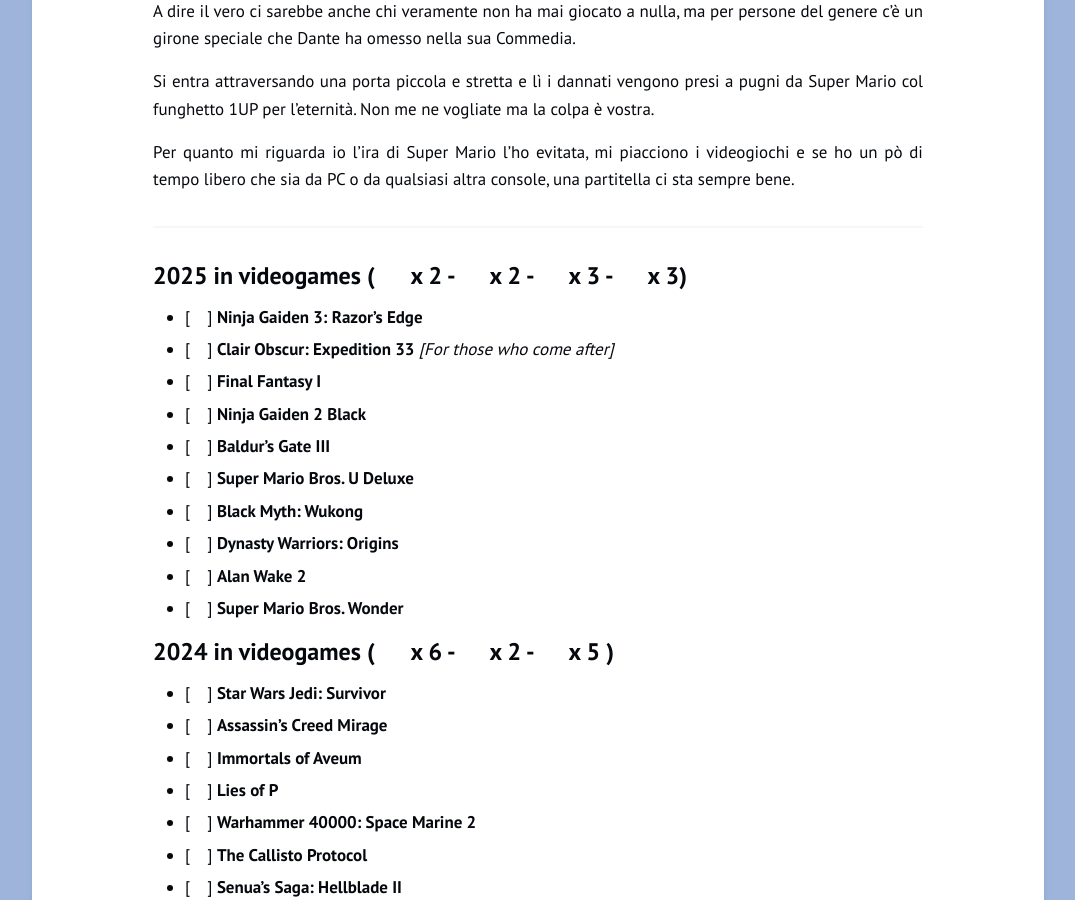
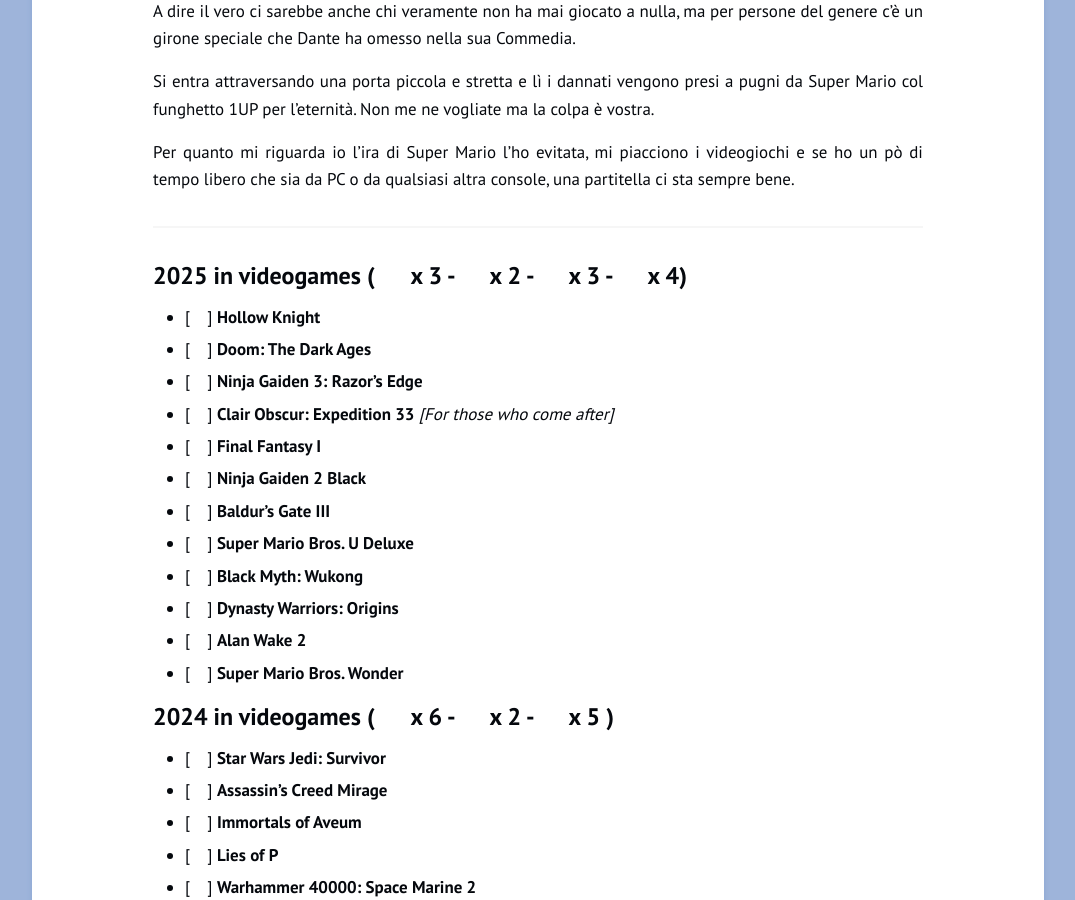
Before and after one commit to carlofinocchiaro/carlofinocchiaro.github.io, a Jekyll site: the page built from _posts/2025-08-29-gaming.md, in a window 1280 px wide and 900 px high, scrolled down 734 px. Shown: the whole window, without its empty margins (102-1177 px from the left). Built offline with Jekyll 4.4.1, drawn with Linux system fonts in a browser that asks for light colours.

Commit message:
New games

```diff
--- a/_posts/2025-08-29-gaming.md
+++ b/_posts/2025-08-29-gaming.md
@@ -18,7 +18,9 @@
 
 ---
 
-#### 2025 in videogames (  <svg class="icon"><use xlink:href="{{ site.fontawesome_path | relative_url }}#desktop"></use></svg> x 2 - <svg class="icon"><use xlink:href="{{ site.fontawesome_path | relative_url }}#playstation"></use></svg> x 2 - <svg class="icon"><use xlink:href="{{ site.fontawesome_path | relative_url }}#gamepad"></use></svg> x 3 - <svg class="icon"><use xlink:href="{{ site.fontawesome_path | relative_url }}#neos"></use></svg> x 3)
+#### 2025 in videogames (  <svg class="icon"><use xlink:href="{{ site.fontawesome_path | relative_url }}#desktop"></use></svg> x 3 - <svg class="icon"><use xlink:href="{{ site.fontawesome_path | relative_url }}#playstation"></use></svg> x 2 - <svg class="icon"><use xlink:href="{{ site.fontawesome_path | relative_url }}#gamepad"></use></svg> x 3 - <svg class="icon"><use xlink:href="{{ site.fontawesome_path | relative_url }}#neos"></use></svg> x 4)
+* [<svg class="icon"><use xlink:href="{{ site.fontawesome_path | relative_url }}#neos"></use></svg>] **Hollow Knight**
+* [<svg class="icon"><use xlink:href="{{ site.fontawesome_path | relative_url }}#desktop"></use></svg>] **Doom: The Dark Ages**
 * [<svg class="icon"><use xlink:href="{{ site.fontawesome_path | relative_url }}#gamepad"></use></svg>] **Ninja Gaiden 3: Razor's Edge**
 * [<svg class="icon"><use xlink:href="{{ site.fontawesome_path | relative_url }}#desktop"></use></svg>] **Clair Obscur: Expedition 33** *[For those who come after]*
 * [<svg class="icon"><use xlink:href="{{ site.fontawesome_path | relative_url }}#neos"></use></svg>] **Final Fantasy I**
```
